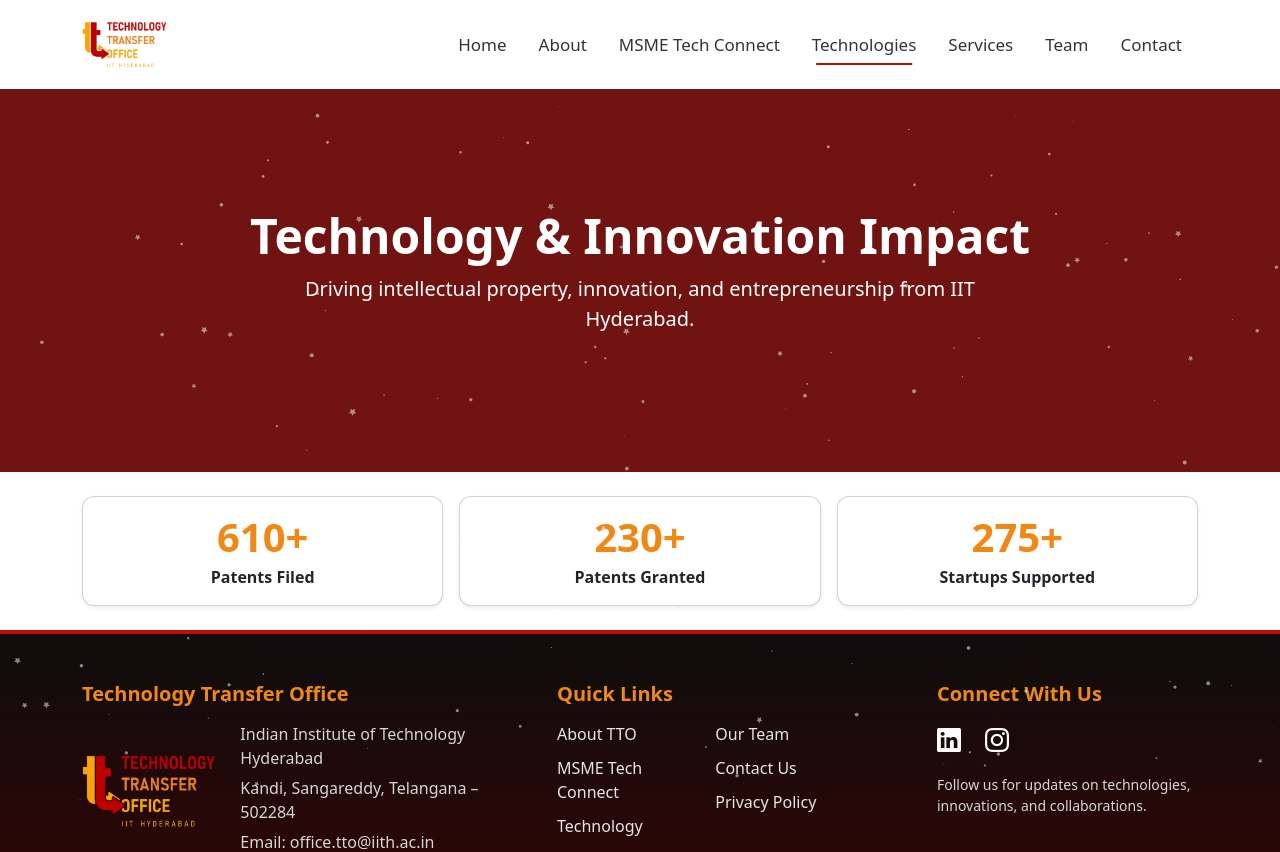
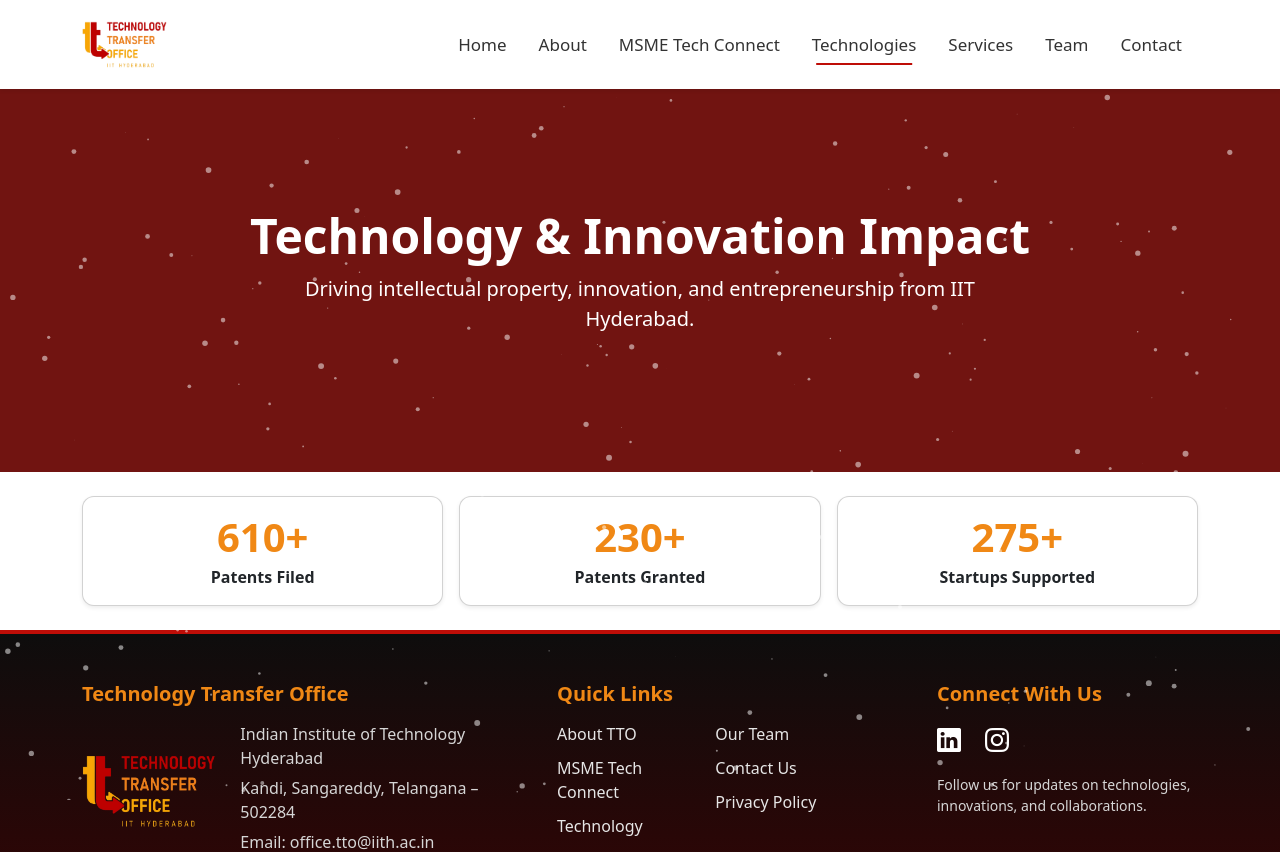
Before and after one commit to sachinsingh24/ttosite, a React (Vite) app: page /technology in a window 1280 px wide. Shown: the top 852 px of the page. Built offline with nearby package versions, Linux system fonts and the light colour scheme.

Commit message:
added particles in home page

```diff
--- a/src/components/Hero.jsx
+++ b/src/components/Hero.jsx
@@ -1,39 +1,25 @@
 import React from "react";
 import "bootstrap/dist/css/bootstrap.min.css";
+import HeroParticles from "../components/HeroParticles";
 
 export default function Hero({ slides = [] }) {
   return (
     <header className="hero-wrapper">
-      <div
-        id="heroCarousel"
-        className="carousel slide carousel-fade"
-        data-bs-ride="carousel"
-        data-bs-interval="4000"
-        data-bs-wrap="true"
-        data-bs-pause="hover"
-      >
+      <div id="heroCarousel" className="carousel slide carousel-fade" data-bs-ride="carousel" data-bs-interval="4000" data-bs-wrap="true" data-bs-pause="hover">
         {/* INDICATORS */}
         <div className="carousel-indicators">
           {slides.map((_, index) => (
-            <button
-              key={index}
-              type="button"
-              data-bs-target="#heroCarousel"
-              data-bs-slide-to={index}
-              className={index === 0 ? "active" : ""}
-              aria-current={index === 0 ? "true" : undefined}
-              aria-label={`Slide ${index + 1}`}
-            />
+            <button key={index} type="button" data-bs-target="#heroCarousel" data-bs-slide-to={index} className={index === 0 ? "active" : ""} aria-current={index === 0 ? "true" : undefined} aria-label={`Slide ${index + 1}`} />
           ))}
+        </div>
+        <div className="particles">
+          <HeroParticles />
         </div>
 
         {/* SLIDES */}
         <div className="carousel-inner">
           {slides.map((slide, index) => (
-            <div
-              key={index}
-              className={`carousel-item ${index === 0 ? "active" : ""}`}
-            >
+            <div key={index} className={`carousel-item ${index === 0 ? "active" : ""}`}>
               <div
                 className="hero-slide"
                 style={{
@@ -44,14 +30,10 @@
                 <div className="hero-overlay"></div>
 
                 {/* CONTENT */}
-                <div className="hero-content text-center hero-text-anim">
-                  <h1 className="hero-title">
-                    {slide.title}
-                  </h1>
+                <div className="text-center hero-text-anim banner-content">
+                  <h1 className="fw-bold banner-title">{slide.title}</h1>
 
-                  <p className="hero-subtitle">
-                    {slide.subtitle}
-                  </p>
+                  <p className="banner-subtitle">{slide.subtitle}</p>
                 </div>
               </div>
             </div>
@@ -59,22 +41,12 @@
         </div>
 
         {/* CONTROLS */}
-        <button
-          className="carousel-control-prev"
-          type="button"
-          data-bs-target="#heroCarousel"
-          data-bs-slide="prev"
-        >
+        <button className="carousel-control-prev" type="button" data-bs-target="#heroCarousel" data-bs-slide="prev">
           <span className="carousel-control-prev-icon" />
           <span className="visually-hidden">Previous</span>
         </button>
 
-        <button
-          className="carousel-control-next"
-          type="button"
-          data-bs-target="#heroCarousel"
-          data-bs-slide="next"
-        >
+        <button className="carousel-control-next" type="button" data-bs-target="#heroCarousel" data-bs-slide="next">
           <span className="carousel-control-next-icon" />
           <span className="visually-hidden">Next</span>
         </button>
@@ -100,33 +72,8 @@
         .hero-overlay {
           position: absolute;
           inset: 0;
+          z-index: 0;
           background: rgba(0, 0, 0, 0.45);
-        }
-
-        .hero-content {
-          position: relative;
-          z-index: 2;
-          max-width: 900px;
-          color: #fff;
-        }
-
-        .hero-title {
-          color: #f08815;
-          font-weight: 700;
-          font-size: clamp(1.8rem, 5vw, 3rem);
-        }
-
-        .hero-subtitle {
-          font-size: clamp(1rem, 2.5vw, 1.25rem);
-          max-width: 90%;
-          margin: 0.75rem auto 0;
-        }
-
-        /* MOBILE TWEAKS */
-        @media (max-width: 576px) {
-          .hero-slide {
-            min-height: 70vh;
-          }
         }
       `}</style>
     </header>
--- a/src/components/HeroParticles.jsx
+++ b/src/components/HeroParticles.jsx
@@ -10,82 +10,33 @@
   return (
     <Particles
       init={particlesInit}
-      style={{
-        position: "absolute",
-        inset: 0,
-      }}
+      style={{ position: "absolute", inset: 0 }}
       options={{
-        background: {
-          color: {
-            value: "transparent", // IMPORTANT for overlay usage
-          },
-        },
+        background: { color: "transparent" },
         fpsLimit: 30,
         detectRetina: true,
         interactivity: {
           events: {
-            onClick: {
-              enable: true,
-              mode: "push",
-            },
-            onHover: {
-              enable: false,
-              mode: ["repulse", "bubble"],
-            },
+            onClick: { enable: true, mode: "push" },
             resize: true,
           },
           modes: {
-            push: {
-              quantity: 4,
-            },
-            repulse: {
-              distance: 100,
-            },
-            remove: {
-              quantity: 2,
-            },
+            push: { quantity: 10 },
           },
         },
         particles: {
-          color: {
-            value: "#ffffff",
+          number: {
+            value: 200,
+            density: { enable: true, area: 800 },
           },
-          links: {
-            enable: false,
-          },
-          collisions: {
-            enable: false,
-          },
+          color: { value: "#ffffff" },
+          shape: { type: ["circle"] },
+          opacity: { value: 0.5 },
+          size: { value: { min: 0.1, max: 3 } },
           move: {
-            direction: "none",
             enable: true,
+            speed: { min: 0.5, max: 0.9 },
             outModes: "out",
-            random: false,
-            speed: {
-              min: 0.5,
-              max: 1,
-            },
-            straight: false,
-            bounce: false,
-          },
-          number: {
-            density: {
-              enable: true,
-              area: 800,
-            },
-            value: 150,
-          },
-          opacity: {
-            value: 0.5,
-          },
-          shape: {
-            type: ["star", "circle"],
-          },
-          size: {
-            value: {
-              min: 0.1,
-              max: 2,
-            },
           },
         },
       }}
--- a/src/index.css
+++ b/src/index.css
@@ -175,7 +175,7 @@
 .particles {
   position: absolute;
   inset: 0;
-  z-index: 1;
+  z-index: 10;
   pointer-events: none;
 }
 .particles canvas {
@@ -187,4 +187,5 @@
 .banner-content {
   position: relative;
   z-index: 2;
+  max-width: 90%;
 }
```
